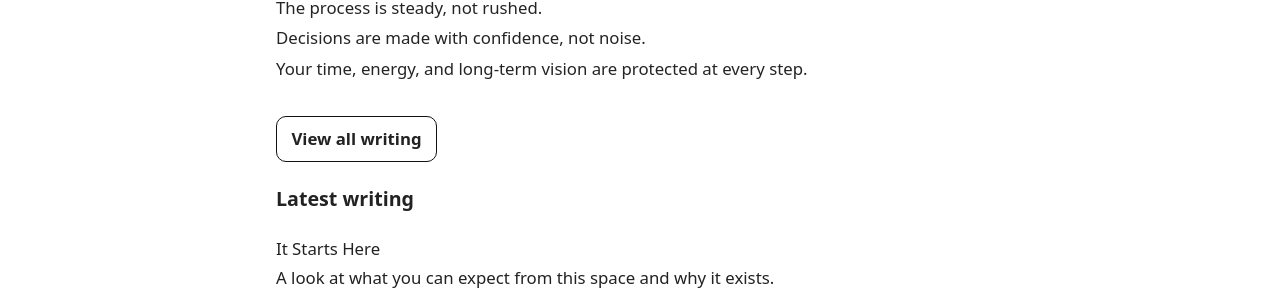
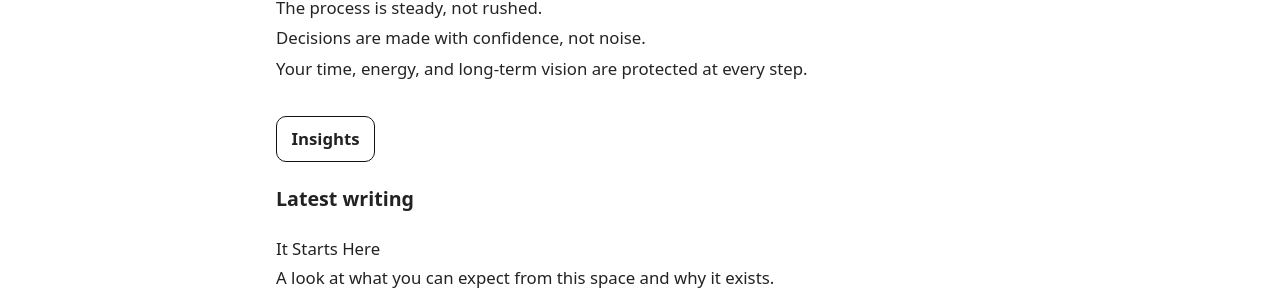
Before and after one commit to gvancouverhomes/gvancouverhomes.github.io, a Jekyll site: the page built from index.md, in a window 1280 px wide and 900 px high, scrolled down 486 px. Shown: the part 233-531 px from the top of the window. Built offline with Jekyll 4.4.1, drawn with Linux system fonts in a browser that asks for light colours.

Commit message:
Update index.md

```diff
--- a/index.md
+++ b/index.md
@@ -28,7 +28,7 @@ description: Helping families move with clarity and confidence.
         Your time, energy, and long-term vision are protected at every step.
       </p>
 
-      <a class="read-more" href="/blog/">View all writing</a>
+      <a class="read-more" href="/blog/">Insights</a>
     </div>
 
     <div class="intro-right">
```
